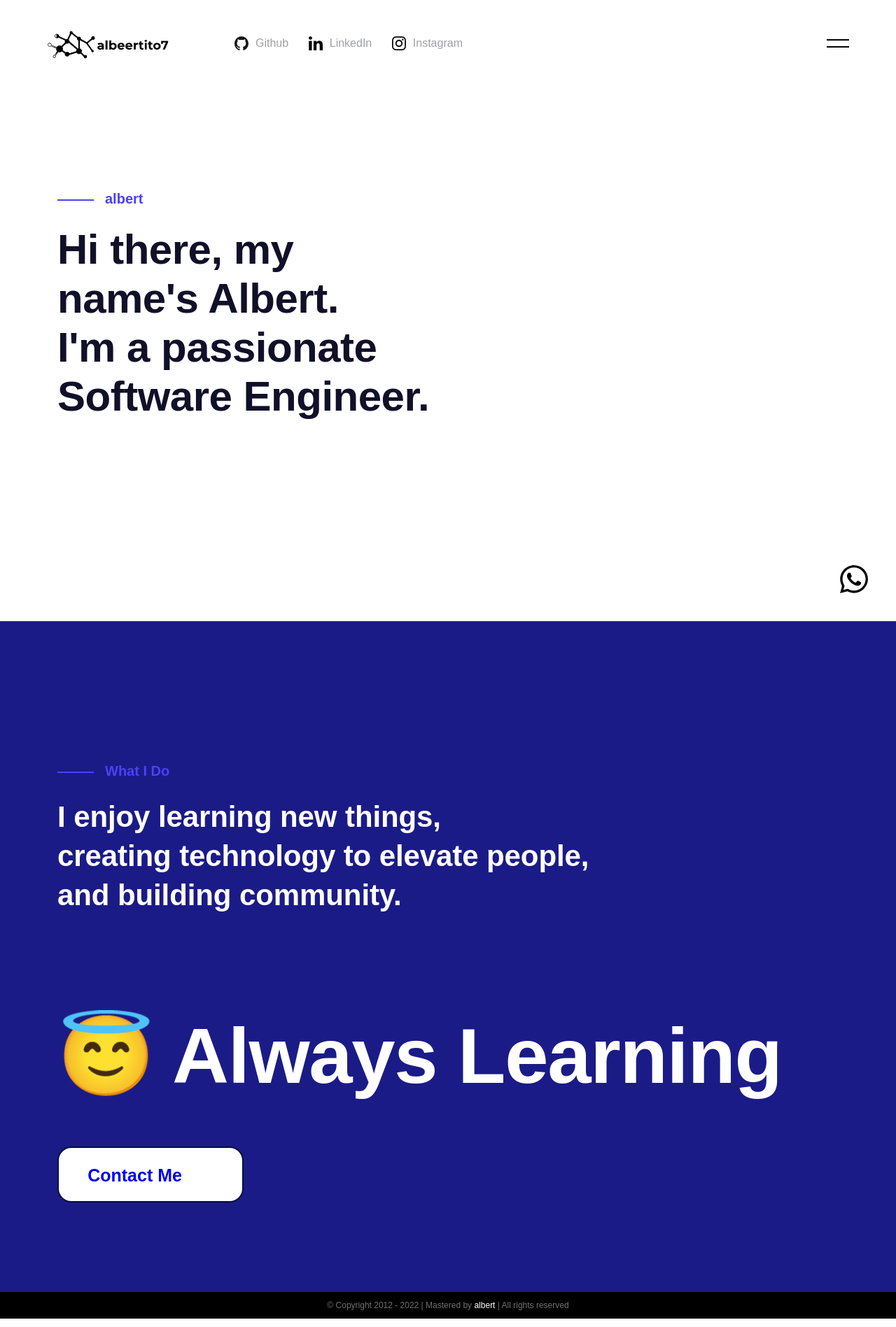
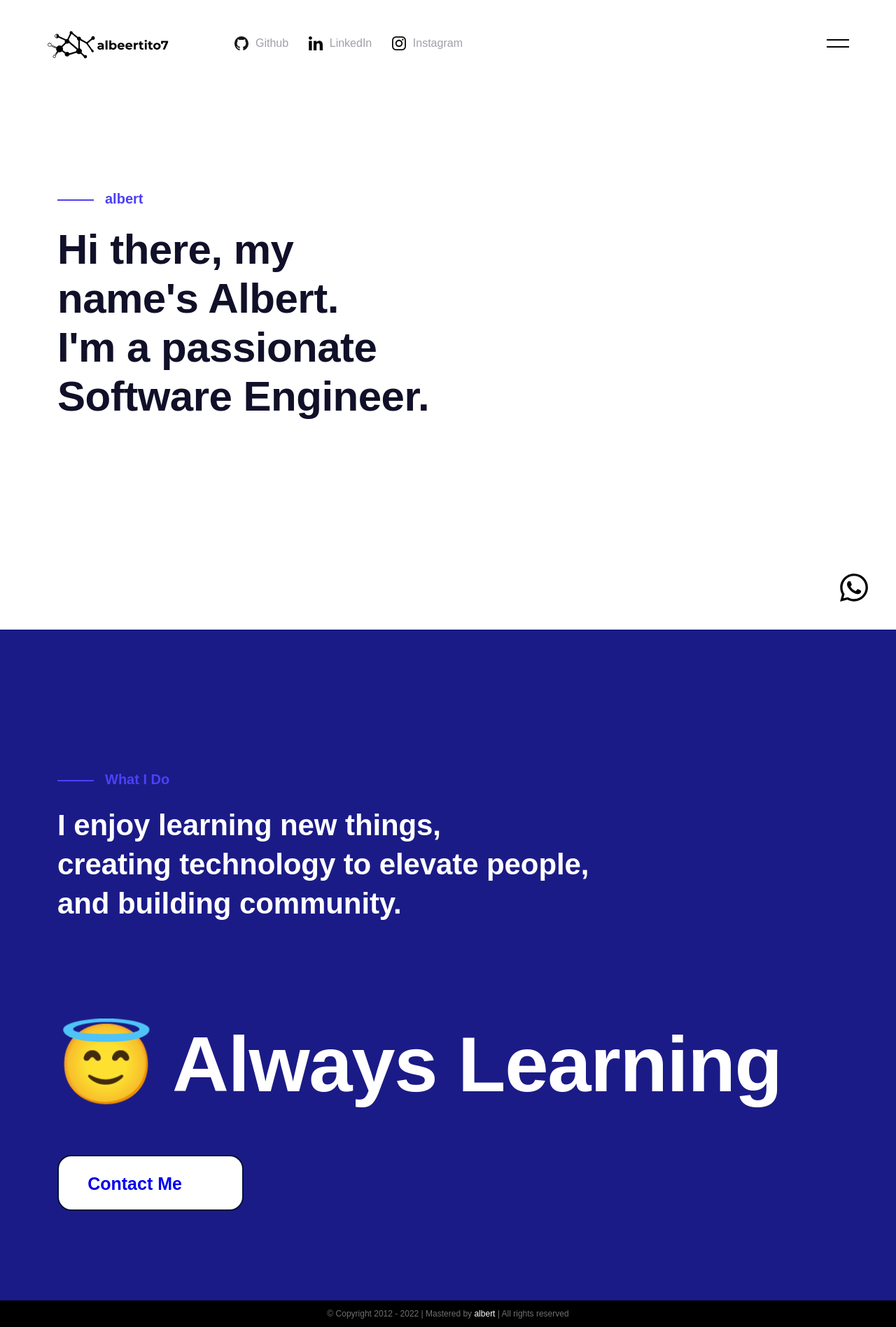
Before and after one commit to albeertito7/albeertito7.github.io, a Jekyll site: the page built from index.html, in a window 1280 px wide. Shown: the whole page at 70% size. Built offline with Jekyll 4.4.1, drawn with Linux system fonts in a browser that asks for light colours; the list of posts is cut into pages by our own code.

Commit message:
css styes

```diff
--- a/assets/css/hero.css
+++ b/assets/css/hero.css
@@ -2,6 +2,7 @@
     position: relative;
     padding: 270px 0 105px;
     height: auto;
+    min-height: 100vh;
     /*height: 60vh;*/
 }
 
--- a/assets/css/navbar.css
+++ b/assets/css/navbar.css
@@ -15,12 +15,13 @@ nav {
     justify-content: center;
     align-items: center;
     border-bottom: 2px cornflowerblue solid;
-    background: #2f2f2f;
+    /*background: #2f2f2f;*/
     min-height: 7vh;
     width: 100%;
     position: sticky;
     z-index: 1000;
-    top: 0px;
+    top: 0;
+    background: grey;
 }
 
 nav > div {
--- a/assets/css/sections/details.css
+++ b/assets/css/sections/details.css
@@ -1,4 +1,6 @@
 .details {
+    height: auto;
+    min-height: 100vh;
     position: relative;
     padding: 258px 0 128px; }
     @media only screen and (max-width: 1439px) {
--- a/assets/css/sections/header.css
+++ b/assets/css/sections/header.css
@@ -1,6 +1,6 @@
 .nav {
   position: absolute;
-  top: 0px;
+  top: 0;
   background: transparent;
   padding: 30px 0;
   width: 100%;
```
